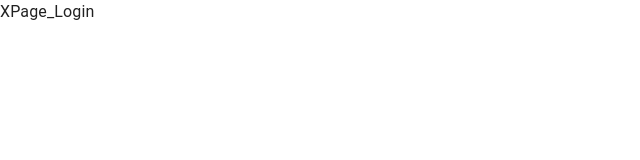
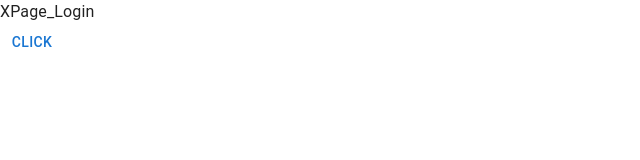
Before and after one commit to namkha1032/recruitment-website, a React (Create React App) app: page /login in a window 1280 px wide. Shown: the top 160 px of the page, without its empty margins (0-640 px from the left). Built offline with nearby package versions, Linux system fonts and the light colour scheme.

Commit message:
first commit

```diff
--- a/src/pages/XPage_Login/XPage_Login.jsx
+++ b/src/pages/XPage_Login/XPage_Login.jsx
@@ -1,8 +1,11 @@
-import { Typography } from "@mui/material"
+import { Typography, Button } from "@mui/material"
 
 const XPage_Login = () => {
     return (
-        <Typography variant="body1">XPage_Login</Typography>
+        <>
+            <Typography variant="body1">XPage_Login</Typography>
+            <Button>Click</Button>
+        </>
     )
 }
 
```
